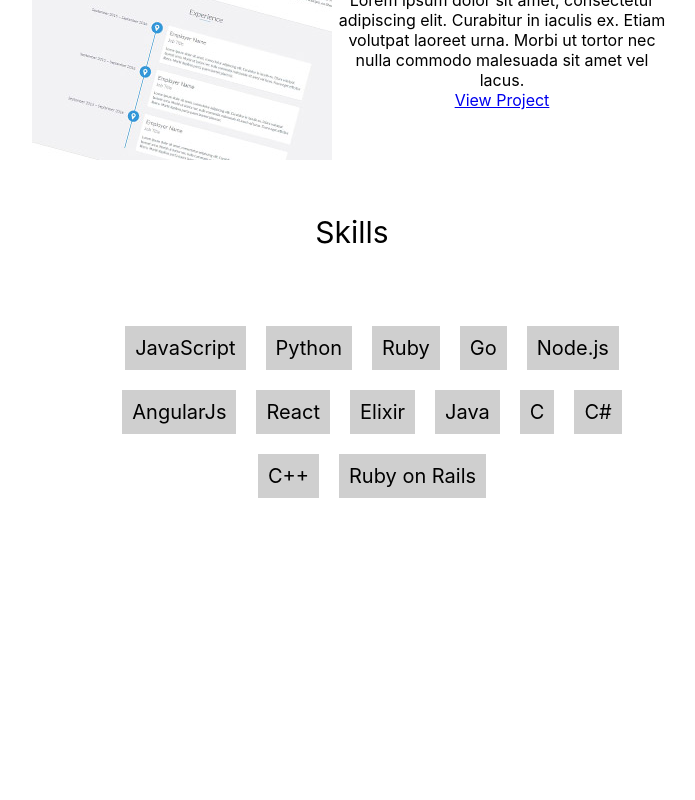
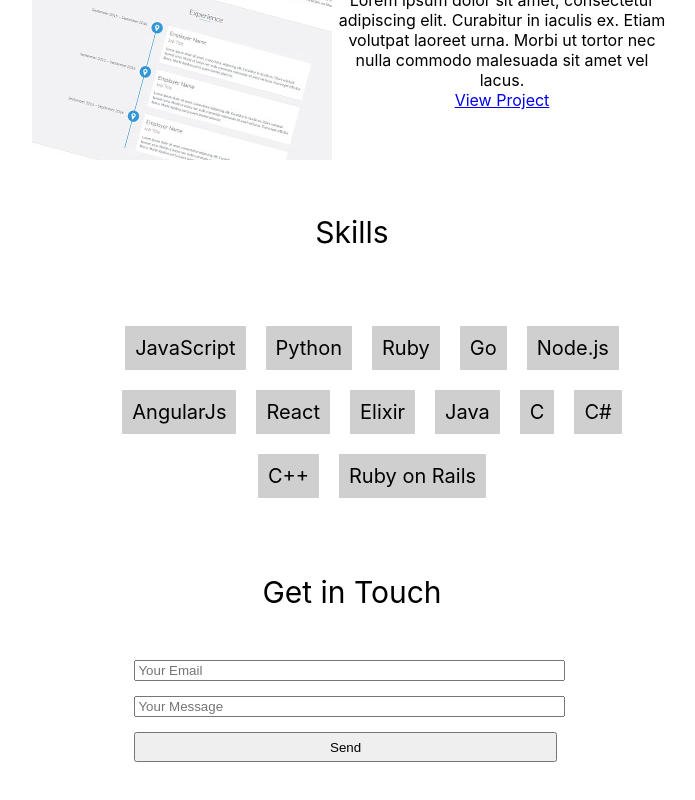
Before and after one commit to chiitoitsu/practice-react, a React (Create React App) app in the folder github_pages/: page / in a window 1280 px wide. Shown: the part 3352-4152 px from the top of the page, without its empty margins (288-983 px from the left). Before the commit the page ends 3926 px from the top, so only its background shows below. Built offline with nearby package versions, Linux system fonts and the light colour scheme.

Commit message:
Add Contact

```diff
--- a/github_pages/src/App.js
+++ b/github_pages/src/App.js
@@ -9,6 +9,7 @@ import Experience from './Experience.js';
 import Education from './Education.js';
 import Project from './Project.js';
 import Skill from './Skill.js'
+import Contact from './Contact.js'
 
 class App extends Component {
 
@@ -150,7 +151,8 @@ class App extends Component {
 				{this._renderProject()}
 				<div id='Skill_Title'>Skills</div>
 				<Skill skills= {this._renderSkill()} />
-				<div id='Contact_Title'></div>
+				<div id='Contact_Title'>Get in Touch</div>
+				<Contact />
 			</div>
 		)
 	}
--- /dev/null
+++ b/github_pages/src/Contact.css
@@ -0,0 +1,31 @@
+#Contact_Title {
+    font-size: 30px;
+    text-align: center;
+}
+
+#Contact {
+    margin-left: 33%;
+    margin-right: 33%;
+    margin-top: 50px;
+    margin-bottom: 50px;
+    width: 33%;
+}
+
+#Contact_Email, #Contact_Message {
+    display: block;
+}
+
+#Contact_Email {
+    margin-bottom: 15px;
+    width: 100%;
+}
+
+#Contact_Message {
+    margin-bottom: 15px;
+    width: 100%;
+}
+
+#Contact_Button {
+    width: 100%;
+    height: 30px;
+}
--- /dev/null
+++ b/github_pages/src/Contact.js
@@ -0,0 +1,14 @@
+import React from 'react';
+import './Contact.css';
+
+function Contact() {
+    return (
+        <div id='Contact'>
+            <input id='Contact_Email' placeholder='Your Email'/>
+            <input id='Contact_Message' placeholder='Your Message'/>
+            <button id='Contact_Button'>Send</button>
+        </div>
+    )
+}
+
+export default Contact;
```
Also changed, not shown: 1 other file (tests, documents, lock files or other folders).
